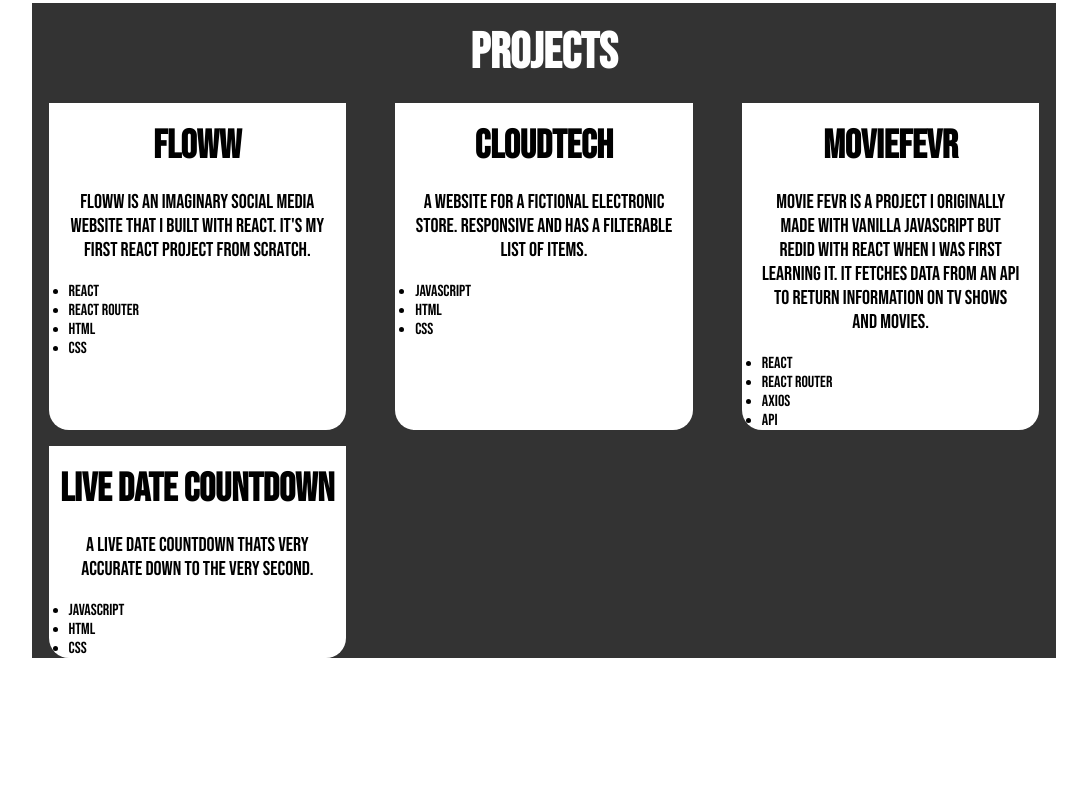
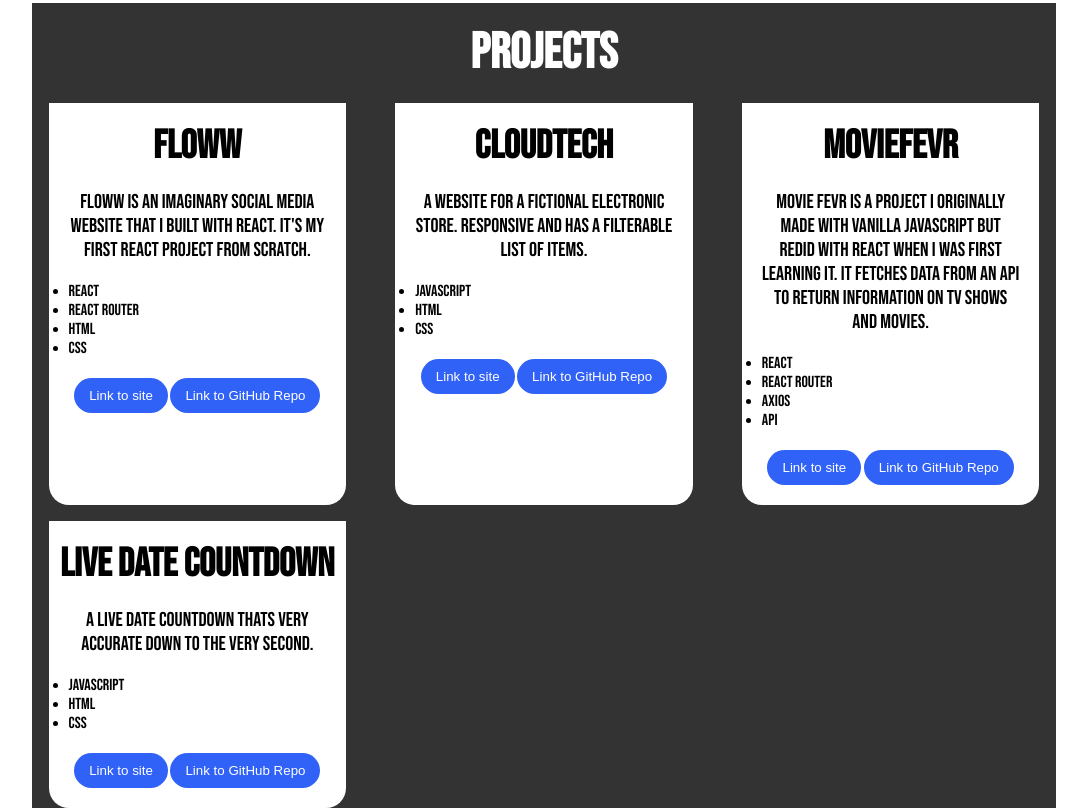
Before and after one commit to Zabzx/proto-portfolio-2, a website built with Vite: page main/index.html in a window 1280 px wide. Shown: the part 805-1613 px from the top of the page, without its empty margins (96-1183 px from the left). Before the commit the page ends 1463 px from the top, so only its background shows below. Built offline with nearby package versions, Linux system fonts and the light colour scheme; animation ran at ten frames a second; files whose address does not match are found by name.

Commit message:
improved project section

```diff
--- a/main/index.html
+++ b/main/index.html
@@ -49,6 +49,10 @@
               <li>HTML</li>
               <li>CSS</li>
             </ul>
+            <div class="project-links">
+              <button class="site">Link to site</button>
+              <button class="github">Link to GitHub Repo</button>
+            </div>
           </div>
           <div class="project">
             <img src="img/static-thumbnail.jpg" alt="" class="project-img">
@@ -59,6 +63,10 @@
               <li>HTML</li>
               <li>CSS</li>
             </ul>
+            <div class="project-links">
+              <button class="site">Link to site</button>
+              <button class="github">Link to GitHub Repo</button>
+            </div>
           </div>
           <div class="project">
             <img src="img/movie-fevr_thumbnail.jpg" alt="" class="project-img">
@@ -70,6 +78,10 @@
               <li>Axios</li>
               <li>API</li>
             </ul>
+            <div class="project-links">
+              <button class="site">Link to site</button>
+              <button class="github">Link to GitHub Repo</button>
+            </div>
           </div>
           <div class="project">
             <img src="img/date_thumbnail.jpg" alt="" class="project-img">
@@ -80,6 +92,10 @@
               <li>HTML</li>
               <li>CSS</li>
             </ul>
+            <div class="project-links">
+              <button class="site">Link to site</button>
+              <button class="github">Link to GitHub Repo</button>
+            </div>
           </div>
         </div>
       </div>
--- a/main/style.css
+++ b/main/style.css
@@ -117,3 +117,16 @@ nav a {
 .project-stack {
   margin-left: 20px;
 }
+.project-links {
+  text-align: center;
+}
+.project-links button {
+  margin-top: 20px;
+  margin-bottom: 20px;
+  border: none;
+  border-radius: 20px;
+  background-color: #3062F7;
+  padding: 10px 15px;
+  color: white;
+  cursor: pointer;
+}
```
